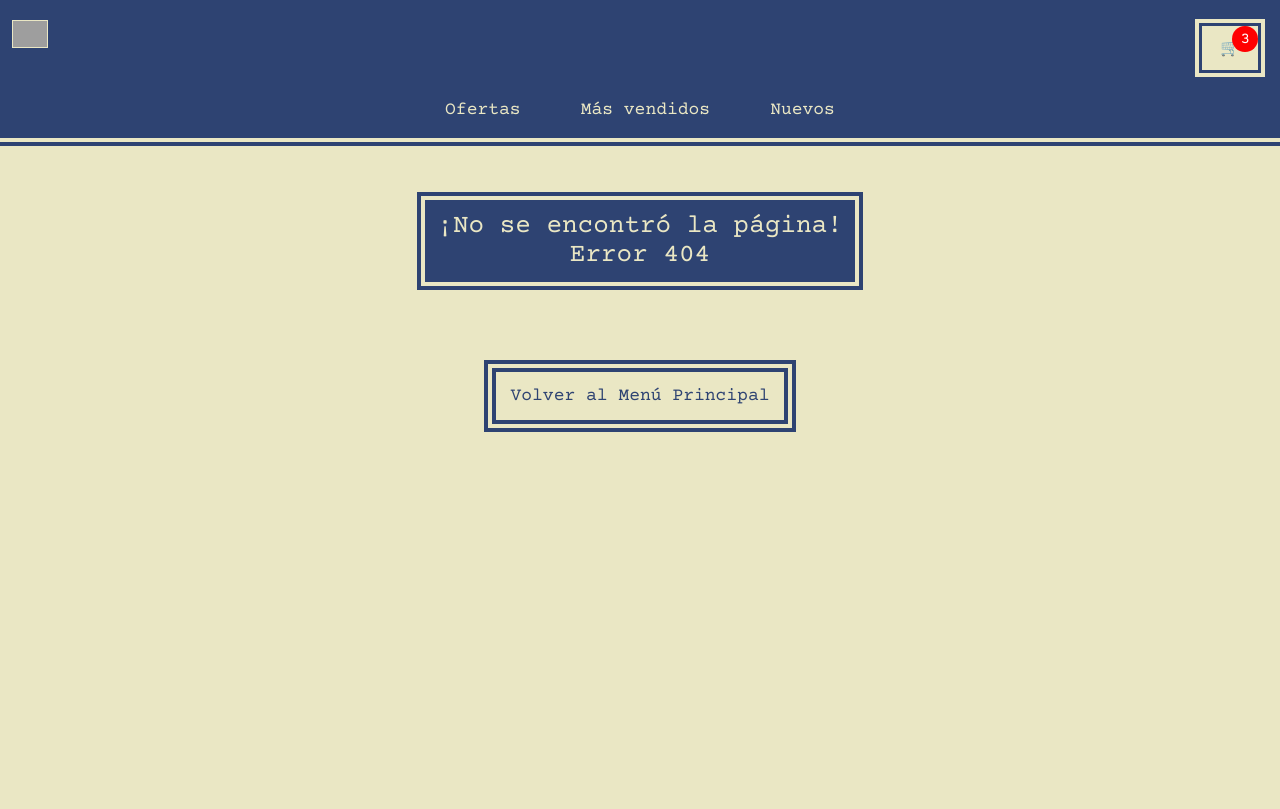
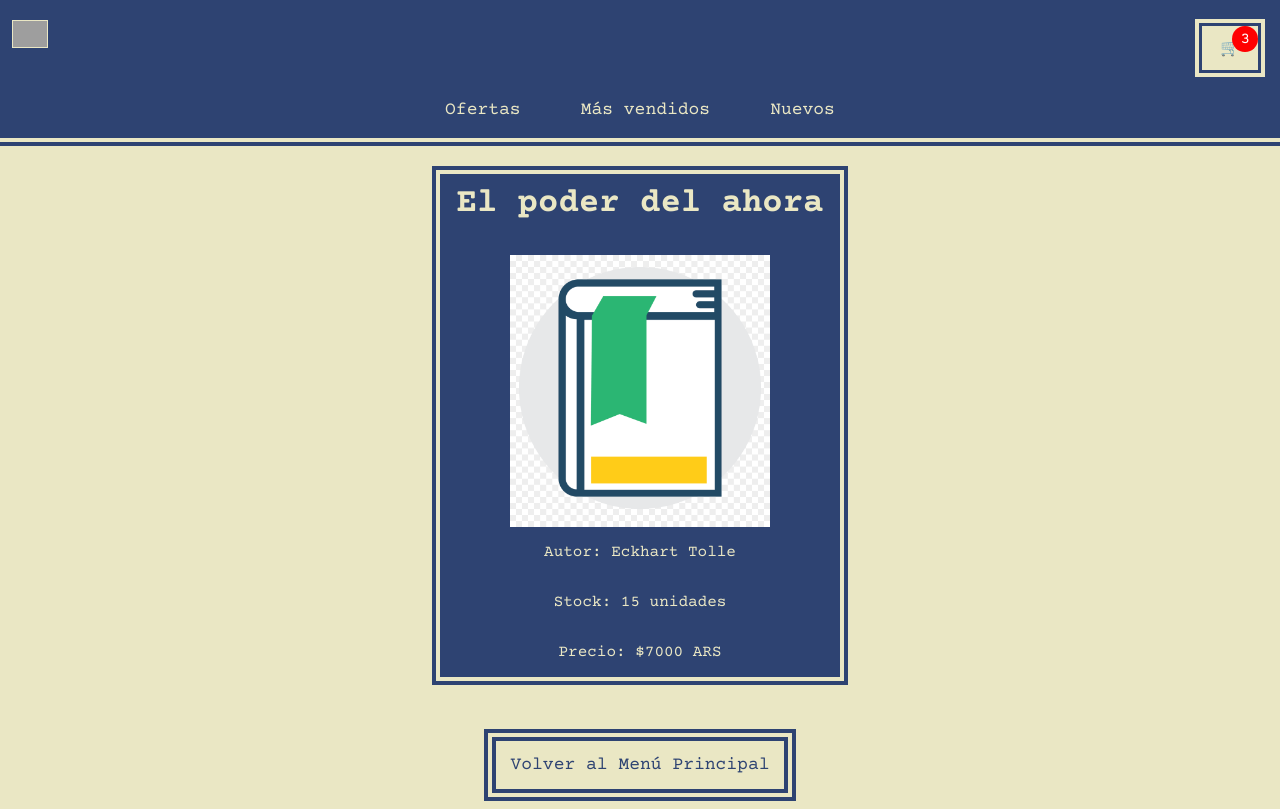
Before and after one commit to ker-u/NavegaLasRutas-Gomez, a React (Vite) app: page /item/1 in a window 1280 px wide. Before the commit this address had no page. Built offline with nearby package versions, Linux system fonts and the light colour scheme; grey boxes are pictures that could not be loaded.

Commit message:
La seccion de Detalle de cada producto ahora es funcional

```diff
--- a/src/App.jsx
+++ b/src/App.jsx
@@ -1,5 +1,6 @@
 import NavBar from './components/NavBar';
 import ItemListContainer from './components/ItemListContainer';
+import ItemDetailContainer from './components/ItemDetailContainer';
 import NotFound from './components/NotFound';
 import { BrowserRouter, Routes, Route } from 'react-router-dom';
 
@@ -10,6 +11,7 @@ function App() {
       <Routes>
         <Route path='/' element={<ItemListContainer />}/>
         <Route path="/categoria/:category" element={<ItemListContainer />} />
+        <Route path='/item/:id' element={<ItemDetailContainer />}/>
         <Route path='*' element={<NotFound />}/>
       </Routes>
     </BrowserRouter>
--- a/src/components/Item.jsx
+++ b/src/components/Item.jsx
@@ -1,5 +1,5 @@
-import "../css/Item.css"
-import { Link } from 'react-router-dom'
+import "../css/Item.css";
+import { Link } from 'react-router-dom';
 
 function Item({prod}) {
   return (
@@ -7,7 +7,7 @@ function Item({prod}) {
       <h3>{prod.title}</h3>
       <img src="../public/book-placeholder.png" />
       <p>${prod.price} ARS</p>
-      <Link to="/">Detalle</Link>
+      <Link to={`/item/${prod.id}`}>Detalle</Link>
     </div>
   )
 }
--- /dev/null
+++ b/src/components/ItemDetail.jsx
@@ -0,0 +1,21 @@
+import "../css/ItemDetail.css";
+import { Link } from 'react-router-dom';
+
+function ItemDetail({detalle}) {
+  if (!detalle) return <p>Cargando Producto...</p>
+
+  return (
+    <section class="item-detail">
+      <div>
+        <h1>{detalle.title}</h1>
+        <img src="../public/book-placeholder.png" />
+        <p>Autor: {detalle.author}</p>
+        <p>Stock: {detalle.stock} unidades</p>
+        <p>Precio: ${detalle.price} ARS</p>
+      </div>
+      <Link to='/'>Volver al Menú Principal</Link>
+    </section>
+  )
+}
+
+export default ItemDetail
--- /dev/null
+++ b/src/components/ItemDetailContainer.jsx
@@ -0,0 +1,25 @@
+import { useEffect, useState } from 'react';
+import { getOneProduct } from '../mock/AsyncService';
+import ItemDetail from './ItemDetail';
+import { useParams } from 'react-router-dom';
+
+function ItemDetailContainer() {
+  const [detalle, setDetalle]= useState({})
+  const {id} = useParams()
+  console.log(id, 'useparams')
+
+  useEffect(()=>{
+    getOneProduct(id)
+    .then((res)=> setDetalle(res))
+    .catch((error)=> console.log(error))
+  },[id])
+
+  console.log(detalle)
+  return (
+    <>
+    <ItemDetail detalle={detalle}/>
+    </>
+  )
+}
+
+export default ItemDetailContainer
--- a/src/components/ItemList.jsx
+++ b/src/components/ItemList.jsx
@@ -1,10 +1,10 @@
-import "../css/ItemList.css"
+import "../css/ItemList.css";
 import Item from './Item';
 
 function ItemList({data}) {
   return (
     <section class="item-list">
-        {data.map((prod)=> <Item key={prod.id} prod={prod}/>)}
+      {data.map((prod)=> <Item key={prod.id} prod={prod}/>)}
     </section>
   )
 }
--- a/src/components/ItemListContainer.jsx
+++ b/src/components/ItemListContainer.jsx
@@ -1,4 +1,4 @@
-import ItemList from "./ItemList"
+import ItemList from "./ItemList";
 import { getProducts } from "../mock/AsyncService";
 import { useEffect, useState } from "react";
 import { useParams } from "react-router-dom";
--- /dev/null
+++ b/src/css/ItemDetail.css
@@ -0,0 +1,40 @@
+.item-detail {
+  display: flex;
+  flex-direction: column;
+  align-items: center;
+  justify-content: center;
+}
+.item-detail div {
+  display: flex;
+  flex-direction: column;
+  align-items: center;
+  justify-content: center;
+  width: 400px;
+  background-color: #2e4372;
+  border: double #eae7c4 12px;
+}
+.item-detail h1 {
+    color: #eae7c4;
+}
+.item-detail img {
+    width: 260px;
+}
+.item-detail p {
+    color: #eae7c4;
+}
+.item-detail a {
+  transition: 0.2s;
+  color: #2e4372;
+  font-size: 18px;
+  text-decoration: none;
+  padding: 14px;
+  background-color: #eae7c4;
+  border: double #2e4372 12px;
+  margin-top: 40px;
+}
+.item-detail a:hover {
+  transform: scale(1.1);
+  color: #eae7c4;
+  background-color: #2e4372;
+  border: double #eae7c4 12px;
+}
--- a/src/hooks/useFetch.jsx
+++ b/src/hooks/useFetch.jsx
@@ -1,6 +1,6 @@
 import { useEffect, useState } from "react"
 
-export const useFetch = (url)=>{
+export function useFetch(url) {
 
     const [data, setData] = useState(null)
     const [loading, setLoading] = useState(false)
--- a/src/mock/AsyncService.jsx
+++ b/src/mock/AsyncService.jsx
@@ -58,6 +58,15 @@ export const getProducts = () => {
       } else {
         resolve(products);
       }
-    }, 0);
+    }, 1000);
   });
 };
+
+export const getOneProduct = (id) => {
+  return new Promise ((resolve)=>{
+      setTimeout(()=>{
+        const oneProduct = products.find((prod) => prod.id === Number(id));
+          resolve(oneProduct)
+      }, 500)
+  })
+}
```
